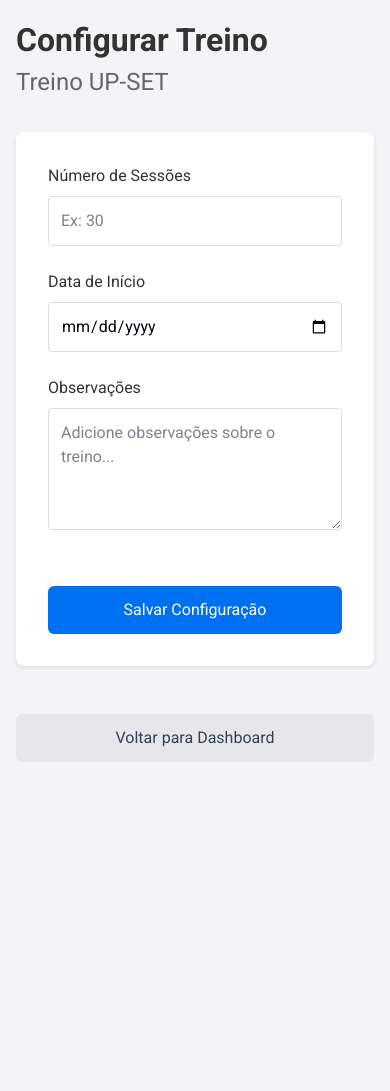
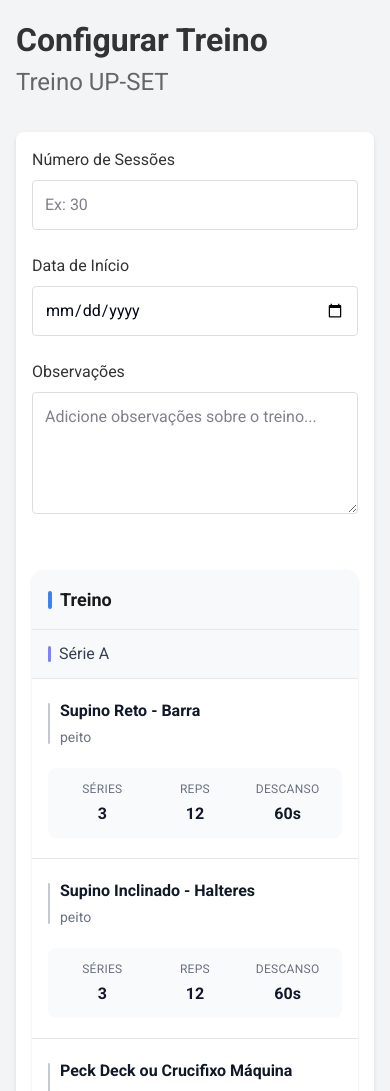
Before and after one commit to rafaelbertelli/meu-treino, a Next.js app: page /dashboard/configure/1 in a window 390 px wide. Shown: the top 1091 px of the page. Before the commit the page ends 844 px from the top, so only its background shows below. Built offline with nearby package versions, Linux system fonts and the light colour scheme.

Commit message:
improvements to mobile

```diff
--- a/src/components/ConfigureWorkout/ConfigureWorkoutForm.module.css
+++ b/src/components/ConfigureWorkout/ConfigureWorkoutForm.module.css
@@ -1,7 +1,7 @@
 .card {
   background: white;
   border-radius: 8px;
-  padding: 2rem;
+  padding: 1rem;
   box-shadow: 0 2px 4px rgba(0, 0, 0, 0.1);
 }
 
@@ -41,3 +41,181 @@
   resize: vertical;
   min-height: 100px;
 }
+
+.workoutPreview {
+  margin-top: 2rem;
+  background-color: white;
+  border-radius: 12px;
+  overflow: hidden;
+  box-shadow: 0 1px 3px rgba(0, 0, 0, 0.1);
+}
+
+.workoutPreviewTitle {
+  font-size: 1.125rem;
+  font-weight: 600;
+  color: #1a1a1a;
+  padding: 1rem;
+  background-color: #f8f9fa;
+  border-bottom: 1px solid #e5e7eb;
+  display: flex;
+  align-items: center;
+  gap: 0.5rem;
+}
+
+.workoutPreviewTitle::before {
+  content: "";
+  display: block;
+  width: 4px;
+  height: 1.125rem;
+  background-color: #3b82f6;
+  border-radius: 2px;
+}
+
+.workoutGroup {
+  margin-bottom: 1rem;
+}
+
+.workoutGroup:last-child {
+  margin-bottom: 0;
+}
+
+.groupTitle {
+  font-size: 1rem;
+  font-weight: 500;
+  color: #374151;
+  padding: 0.75rem 1rem;
+  background-color: #f8f9fa;
+  display: flex;
+  align-items: center;
+  gap: 0.5rem;
+  border-bottom: 1px solid #e5e7eb;
+}
+
+.groupTitle::before {
+  content: "";
+  display: block;
+  width: 3px;
+  height: 1rem;
+  background-color: #6366f1;
+  border-radius: 2px;
+  opacity: 0.8;
+}
+
+.exerciseList {
+  display: flex;
+  flex-direction: column;
+  background-color: white;
+}
+
+.exercise {
+  background-color: white;
+}
+
+.exerciseContent {
+  padding: 1.25rem 1rem;
+  display: flex;
+  flex-direction: column;
+  gap: 0.75rem;
+}
+
+.exerciseNameWrapper {
+  display: flex;
+  flex-direction: column;
+  gap: 0.25rem;
+  position: relative;
+  padding-left: 0.75rem;
+}
+
+.exerciseNameWrapper::before {
+  content: "";
+  position: absolute;
+  left: 0;
+  top: 4px;
+  width: 2px;
+  height: calc(100% - 8px);
+  background-color: #9ca3af;
+  border-radius: 1px;
+  opacity: 0.6;
+}
+
+.exerciseName {
+  font-weight: 600;
+  color: #111827;
+  font-size: 1rem;
+}
+
+.exerciseGroup {
+  font-size: 0.875rem;
+  color: #6b7280;
+  font-weight: 400;
+}
+
+.exerciseMetrics {
+  display: grid;
+  grid-template-columns: repeat(3, 1fr);
+  gap: 0.5rem;
+  margin-top: 0.5rem;
+  background-color: #f9fafb;
+  padding: 0.75rem;
+  border-radius: 8px;
+}
+
+.metricItem {
+  display: flex;
+  flex-direction: column;
+  align-items: center;
+  text-align: center;
+  background-color: transparent;
+  padding: 0;
+}
+
+.metricLabel {
+  font-size: 0.75rem;
+  color: #6b7280;
+  font-weight: 500;
+  letter-spacing: 0.025em;
+}
+
+.metricValue {
+  font-weight: 600;
+  color: #111827;
+  font-size: 1rem;
+  margin-top: 0.25rem;
+}
+
+.exerciseObservations {
+  display: flex;
+  align-items: flex-start;
+  gap: 0.5rem;
+  font-size: 0.875rem;
+  color: #4b5563;
+  line-height: 1.4;
+  padding: 0.5rem 0 0 0;
+  border: none;
+  background-color: transparent;
+  margin: 0;
+}
+
+.infoIcon {
+  color: #3b82f6;
+  flex-shrink: 0;
+  margin-top: 2px;
+}
+
+.observationText {
+  flex: 1;
+  font-weight: 400;
+  color: #6b7280;
+}
+
+.exerciseDivider {
+  height: 1px;
+  background-color: #e5e7eb;
+  margin: 0;
+}
+
+.seriesDivider {
+  height: 12px;
+  background-color: #f3f4f6;
+  margin: 0;
+}
--- a/src/components/ConfigureWorkout/ConfigureWorkoutForm.tsx
+++ b/src/components/ConfigureWorkout/ConfigureWorkoutForm.tsx
@@ -119,6 +119,94 @@ export function ConfigureWorkoutForm({ workoutId }: ConfigureWorkoutFormProps) {
             />
           </div>
 
+          <div className={styles.workoutPreview}>
+            <h3 className={styles.workoutPreviewTitle}>Treino</h3>
+
+            {workout.workout.map((group, groupIndex) => (
+              <div key={groupIndex} className={styles.workoutGroup}>
+                <h4 className={styles.groupTitle}>{group.name}</h4>
+
+                <div className={styles.exerciseList}>
+                  {group.exercises.map((exercise, exerciseIndex) => (
+                    <div key={exerciseIndex}>
+                      <div className={styles.exercise}>
+                        <div className={styles.exerciseContent}>
+                          <div className={styles.exerciseNameWrapper}>
+                            <span className={styles.exerciseName}>
+                              {exercise.name}
+                            </span>
+                            <span className={styles.exerciseGroup}>
+                              {exercise.group || group.name}
+                            </span>
+                          </div>
+
+                          <div className={styles.exerciseMetrics}>
+                            <div className={styles.metricItem}>
+                              <span className={styles.metricLabel}>SÉRIES</span>
+                              <span className={styles.metricValue}>
+                                {exercise.sets}
+                              </span>
+                            </div>
+                            <div className={styles.metricItem}>
+                              <span className={styles.metricLabel}>REPS</span>
+                              <span className={styles.metricValue}>
+                                {exercise.reps}
+                              </span>
+                            </div>
+                            {exercise.interval && (
+                              <div className={styles.metricItem}>
+                                <span className={styles.metricLabel}>
+                                  DESCANSO
+                                </span>
+                                <span className={styles.metricValue}>
+                                  {exercise.interval}s
+                                </span>
+                              </div>
+                            )}
+                          </div>
+
+                          {exercise.observations && (
+                            <div className={styles.exerciseObservations}>
+                              <svg
+                                className={styles.infoIcon}
+                                width="16"
+                                height="16"
+                                viewBox="0 0 24 24"
+                                fill="none"
+                                xmlns="http://www.w3.org/2000/svg"
+                                stroke="currentColor"
+                                strokeWidth="2"
+                                strokeLinecap="round"
+                                strokeLinejoin="round"
+                              >
+                                <circle cx="12" cy="12" r="10" />
+                                <path d="M12 16v-4" />
+                                <path d="M12 8h.01" />
+                              </svg>
+                              <span className={styles.observationText}>
+                                {exercise.observations}
+                              </span>
+                            </div>
+                          )}
+                        </div>
+                      </div>
+
+                      {/* Se for uma série (como "Série C" ou "2°PC"), adiciona um espaçador especial */}
+                      {exercise.observations?.match(/(Série|°PC)/) ? (
+                        <div className={styles.seriesDivider} />
+                      ) : (
+                        // Se não for o último exercício do grupo, adiciona o divisor normal
+                        exerciseIndex < group.exercises.length - 1 && (
+                          <div className={styles.exerciseDivider} />
+                        )
+                      )}
+                    </div>
+                  ))}
+                </div>
+              </div>
+            ))}
+          </div>
+
           <ButtonGroup>
             <Button type="submit" variant="primary">
               Salvar Configuração
--- a/src/components/DailyWorkout/DailyWorkout.module.css
+++ b/src/components/DailyWorkout/DailyWorkout.module.css
@@ -17,7 +17,7 @@
 .workoutCard {
   background-color: white;
   border-radius: 1rem;
-  padding: 1.5rem;
+  padding: 1rem;
   box-shadow: 0 4px 6px -1px rgba(0, 0, 0, 0.1);
 }
 
--- a/src/components/WorkoutDashboard/WorkoutDashboard.module.css
+++ b/src/components/WorkoutDashboard/WorkoutDashboard.module.css
@@ -21,7 +21,7 @@
   border-radius: 0.5rem;
   box-shadow: 0 4px 6px -1px rgba(0, 0, 0, 0.1),
     0 2px 4px -1px rgba(0, 0, 0, 0.06);
-  padding: 1.5rem;
+  padding: 1rem;
 }
 
 .section {
```
